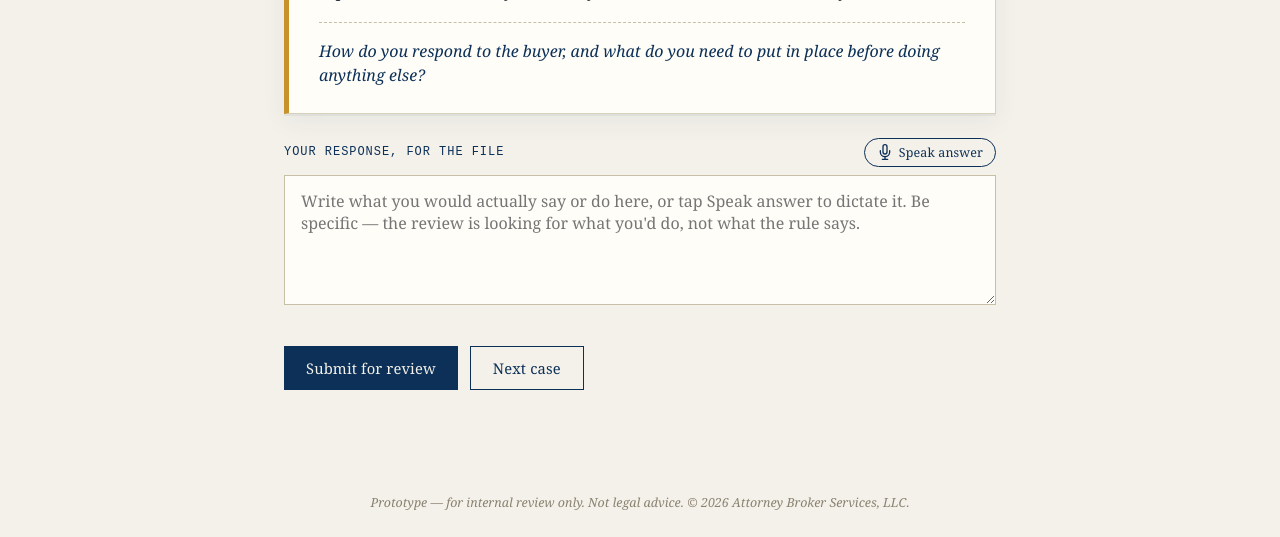
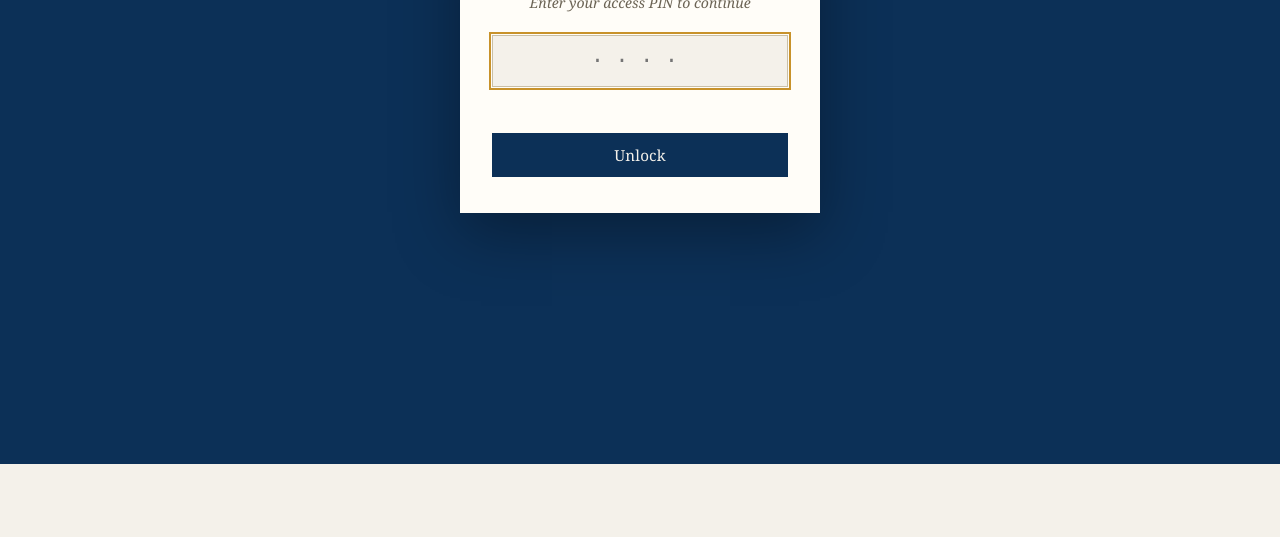
Before and after one commit to ABS-TMS/duty-desk, a plain HTML site: page index.html in a window 1280 px wide. Shown: the part 336-873 px from the top of the page. After the commit the page ends 800 px from the top, so only its background shows below. Drawn offline with Linux system fonts and the light colour scheme.

Commit message:
Implement PIN gate for access control
Added a PIN gate for access control with input validation and error handling.

```diff
--- a/index.html
+++ b/index.html
@@ -348,6 +348,80 @@
   }
   .error-note.active { display: block; }
 
+  /* ---------- PIN gate ---------- */
+  #pinGate {
+    position: fixed;
+    inset: 0;
+    background: var(--navy);
+    display: flex;
+    align-items: center;
+    justify-content: center;
+    z-index: 100;
+    padding: 24px;
+  }
+  #pinGate.hidden { display: none; }
+
+  .pin-card {
+    background: var(--paper);
+    border-top: 4px solid var(--gold);
+    padding: 36px 32px;
+    max-width: 360px;
+    width: 100%;
+    text-align: center;
+    box-shadow: 0 20px 60px rgba(0,0,0,0.35);
+  }
+
+  .pin-card h2 {
+    margin: 0 0 6px;
+    color: var(--navy);
+    font-size: 1.3rem;
+    font-weight: normal;
+  }
+
+  .pin-card p {
+    margin: 0 0 22px;
+    font-size: 0.88rem;
+    color: #6B6354;
+    font-style: italic;
+  }
+
+  .pin-input {
+    width: 100%;
+    font-family: 'Courier New', Courier, monospace;
+    font-size: 1.4rem;
+    letter-spacing: 0.5em;
+    text-align: center;
+    padding: 12px 10px;
+    border: 1px solid #C9BFA6;
+    background: var(--cream);
+    color: var(--ink);
+    margin-bottom: 16px;
+  }
+  .pin-input:focus {
+    outline: 2px solid var(--gold);
+    outline-offset: 1px;
+  }
+
+  .pin-error {
+    min-height: 1.2em;
+    color: var(--red-flag);
+    font-size: 0.82rem;
+    margin-bottom: 14px;
+    font-family: 'Courier New', Courier, monospace;
+  }
+
+  .pin-submit {
+    width: 100%;
+    background: var(--navy);
+    color: var(--cream);
+    padding: 12px;
+    font-family: Georgia, serif;
+    font-size: 0.95rem;
+    border: none;
+    cursor: pointer;
+  }
+  .pin-submit:hover { background: var(--navy-deep); }
+
   footer {
     text-align: center;
     padding: 24px;
@@ -363,6 +437,18 @@
 </style>
 </head>
 <body>
+
+<div id="pinGate">
+  <div class="pin-card">
+    <h2>The Duty Desk</h2>
+    <p>Enter your access PIN to continue</p>
+    <input type="password" inputmode="numeric" maxlength="6" class="pin-input" id="pinInput" placeholder="&middot;&middot;&middot;&middot;">
+    <div class="pin-error" id="pinError"></div>
+    <button class="pin-submit" id="pinSubmit">Unlock</button>
+  </div>
+</div>
+
+<div id="appContent" style="display:none;">
 
 <header>
   <div class="header-inner">
@@ -424,7 +510,52 @@
   Prototype &mdash; for internal review only. Not legal advice. &copy; 2026 Attorney Broker Services, LLC.
 </footer>
 
+</div>
+
 <script>
+// ---------- PIN gate ----------
+const DUTY_DESK_PIN = "0247";
+const PIN_STORAGE_KEY = "duty_desk_unlocked";
+
+const pinGate = document.getElementById('pinGate');
+const appContent = document.getElementById('appContent');
+const pinInput = document.getElementById('pinInput');
+const pinError = document.getElementById('pinError');
+const pinSubmit = document.getElementById('pinSubmit');
+
+function unlockApp() {
+  pinGate.classList.add('hidden');
+  appContent.style.display = 'block';
+}
+
+function checkPin() {
+  const entered = pinInput.value.trim();
+  if (entered === DUTY_DESK_PIN) {
+    try { localStorage.setItem(PIN_STORAGE_KEY, "true"); } catch (e) { /* ignore storage errors */ }
+    pinError.textContent = '';
+    unlockApp();
+  } else {
+    pinError.textContent = "That PIN didn't match. Try again.";
+    pinInput.value = '';
+    pinInput.focus();
+  }
+}
+
+pinSubmit.addEventListener('click', checkPin);
+pinInput.addEventListener('keydown', (e) => {
+  if (e.key === 'Enter') checkPin();
+});
+
+(function initGate() {
+  let alreadyUnlocked = false;
+  try { alreadyUnlocked = localStorage.getItem(PIN_STORAGE_KEY) === "true"; } catch (e) { /* ignore */ }
+  if (alreadyUnlocked) {
+    unlockApp();
+  } else {
+    pinInput.focus();
+  }
+})();
+
 const CASES = [
   {
     tag: "SELLER REPRESENTATION",
```
